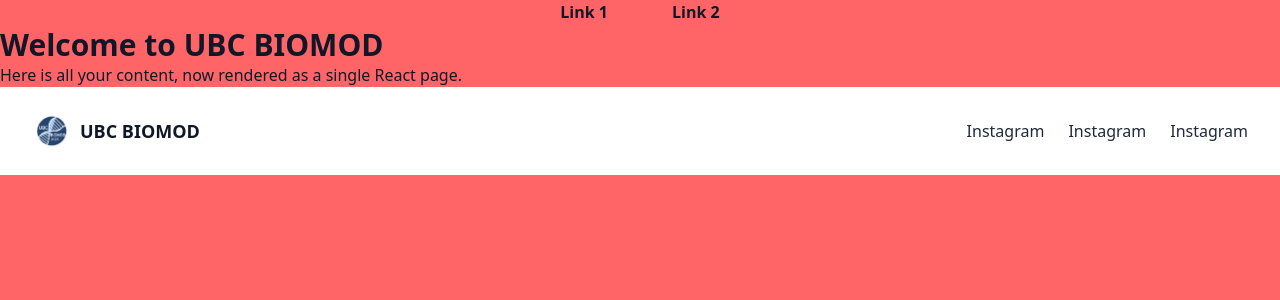
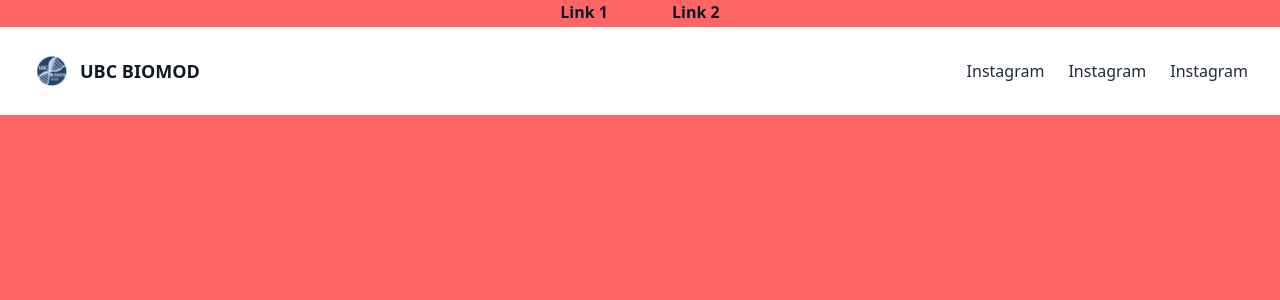
Before and after one commit to ubc-biomod/biomod2025, a React (Vite) app: page / in a window 1280 px wide. Shown: the top 300 px of the page. Built offline with nearby package versions, Linux system fonts and the light colour scheme.

Commit message:
-cleaned up a bit

```diff
--- a/src/App.tsx
+++ b/src/App.tsx
@@ -30,9 +30,6 @@ function App() {
     <div className="flex flex-col min-h-screen">
       <main className="flex-grow bg-red-400">
         <Navbar links={links} currentBase={currentBase} callToActionLink={callToActionLink} isNormalPage={isNormalPage} />
-        {/* Put all your content here (e.g. merged Starlight docs) */}
-        <h1 className="text-3xl font-bold">Welcome to UBC BIOMOD</h1>
-        <p>Here is all your content, now rendered as a single React page.</p>
         <Footer links={[{title: "Instagram", href: "https://www.ubcbiomod.com"}, {title: "Instagram", href: "https://www.ubcbiomod.com"}, {title: "Instagram", href: "https://www.ubcbiomod.com"}]} />
       </main>
     </div>
```
